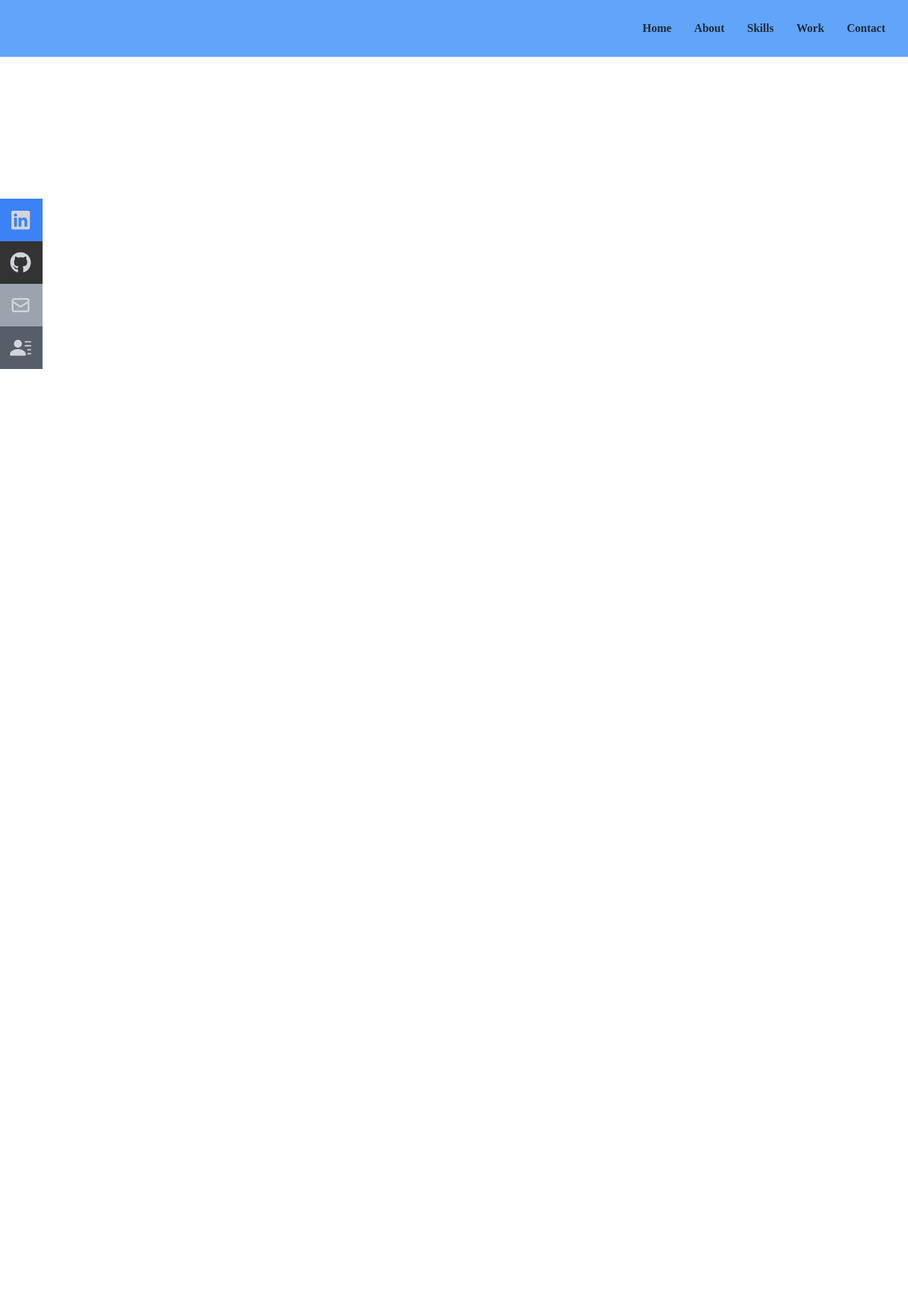
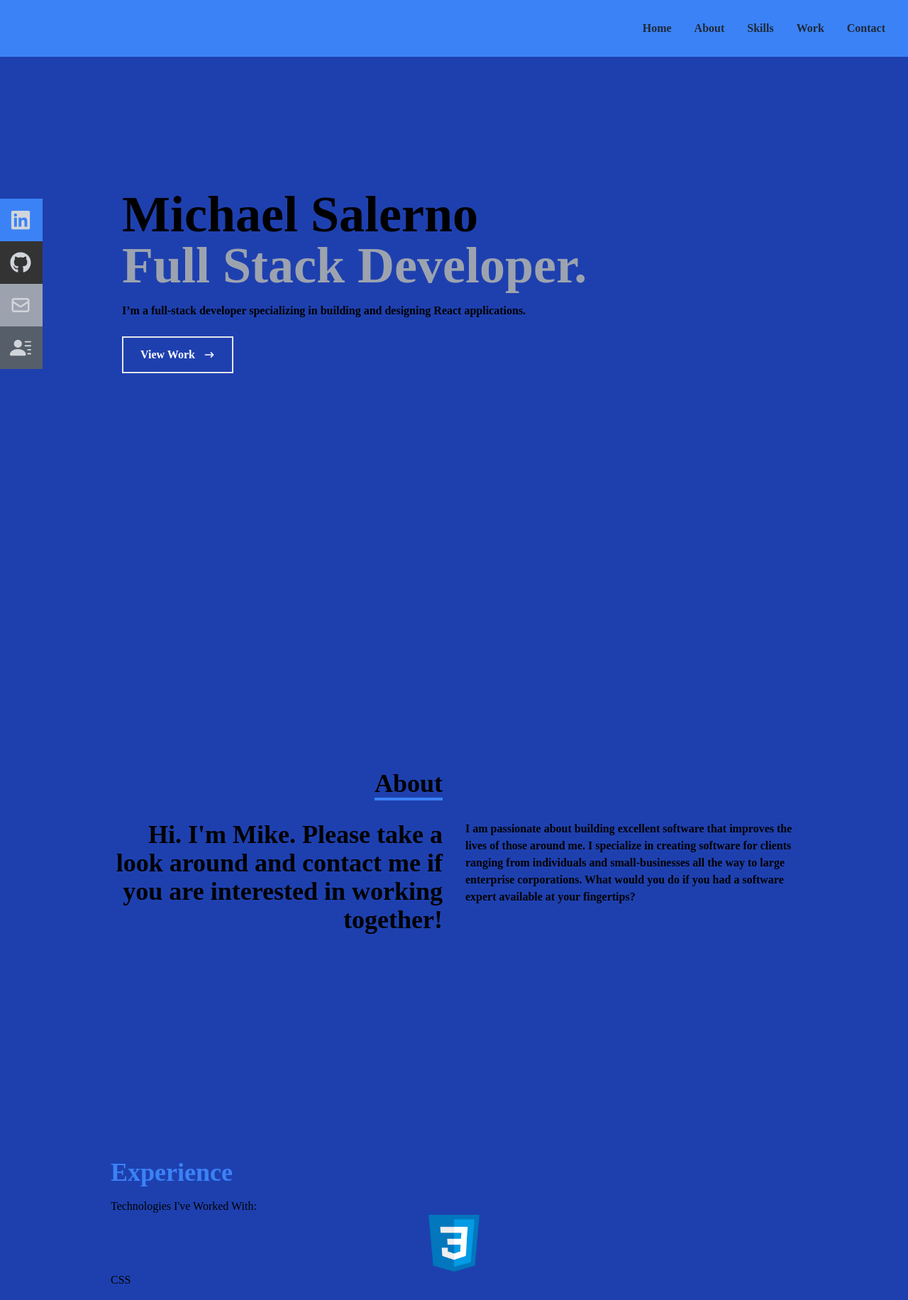
Before and after one commit to msalerno93/react-portfolio, a React (Create React App) app: page / in a window 1280 px wide. Shown: the whole page at 71% size. Before the commit the page ends 800 px from the top, so only its background shows below. Built offline with nearby package versions, Linux system fonts and the light colour scheme.

Commit message:
finish about section started skills section

```diff
--- a/src/App.js
+++ b/src/App.js
@@ -1,9 +1,15 @@
+import About from "./components/About";
+import Home from "./components/Home";
 import Navbar from "./components/Navbar";
+import Skills from "./components/Skills";
 
 function App() {
   return (
     <div>
       <Navbar />
+      <Home />
+      <About />
+      <Skills />
     </div>
   );
 }
--- /dev/null
+++ b/src/components/About.jsx
@@ -0,0 +1,32 @@
+import React from 'react';
+
+const About = () => {
+  return (
+    <div name='about' className='w-full h-screen bg-blue-800 text-black'>
+      <div className='flex flex-col justify-center items-center w-full h-full'>
+        <div className='max-w-[1000px] w-full grid grid-cols-2 gap-8'>
+          <div className='sm:text-right pb-8 pl-4'>
+            <p className='text-4xl font-bold inline border-b-4 border-blue-500'>
+              About
+            </p>
+          </div>
+          <div></div>
+          </div>
+          <div className='max-w-[1000px] w-full grid sm:grid-cols-2 gap-8 px-4'>
+            <div className='sm:text-right text-4xl font-bold'>
+              <p>Hi. I'm Mike. Please take a look around and contact me if you are interested in working together!</p>
+            </div>
+            <div>
+              <p className='font-bold'>I am passionate about building excellent software that improves
+              the lives of those around me. I specialize in creating software
+              for clients ranging from individuals and small-businesses all the
+              way to large enterprise corporations. What would you do if you had
+              a software expert available at your fingertips?</p>
+            </div>
+          </div>
+      </div>
+    </div>
+  );
+};
+
+export default About;
--- /dev/null
+++ b/src/components/Home.jsx
@@ -0,0 +1,30 @@
+import React from 'react';
+import { HiArrowNarrowRight } from 'react-icons/hi';
+
+const Home = () => {
+  return (
+    <div name='home' className='w-full h-screen bg-blue-800'>
+      <div className='max-w-[1000px] mx-auto px-8 flex flex-col justify-center h-full'>
+        <h1 className='text-4xl sm:text-7xl font-bold text-black'>
+          Michael Salerno
+        </h1>
+        <h2 className='text-4xl sm:text-7xl font-bold text-gray-400'>
+          Full Stack Developer.
+        </h2>
+        <p className='text-black font-bold py-4 max-w-[700px]'>
+          I’m a full-stack developer specializing in building and designing React applications.
+        </p>
+        <div>
+          <button className='text-white group border-2 px-6 py-3 my-2 flex items-center font-bold hover:bg-black hover:border-blue-600'>
+            View Work
+            <span className='group-hover:rotate-90 duration-300'>
+              <HiArrowNarrowRight className='ml-3 ' />
+            </span>
+          </button>
+        </div>
+      </div>
+    </div>
+  );
+};
+
+export default Home;
--- a/src/components/Navbar.jsx
+++ b/src/components/Navbar.jsx
@@ -14,7 +14,7 @@ const Navbar = () => {
   const handleClick = () => setNav(!nav);
 
   return (
-    <div className='fixed w-full h-[80px] flex justify-between items-center px-4 bg-blue-400 text-gray-800 font-bold'>
+    <div className='fixed w-full h-[80px] flex justify-between items-center px-4 bg-blue-500 text-gray-800 font-bold'>
       <div>
       </div>
 
@@ -97,7 +97,7 @@ const Navbar = () => {
           <li className='w-[160px] h-[60px] flex justify-between items-center ml-[-100px] hover:ml-[-10px] duration-300 bg-blue-500'>
             <a
               className='flex justify-between items-center w-full text-gray-300'
-              href='/'
+              href='https://www.linkedin.com/in/michael-salerno-tech/'
             >
               Linkedin <FaLinkedin size={30} />
             </a>
@@ -105,7 +105,7 @@ const Navbar = () => {
           <li className='w-[160px] h-[60px] flex justify-between items-center ml-[-100px] hover:ml-[-10px] duration-300 bg-[#333333]'>
             <a
               className='flex justify-between items-center w-full text-gray-300'
-              href='/'
+              href='https://github.com/msalerno93'
             >
               Github <FaGithub size={30} />
             </a>
--- /dev/null
+++ b/src/components/Skills.jsx
@@ -0,0 +1,30 @@
+import React from 'react'
+
+import css from "../assets/css.png"
+import html from "../assets/html.png"
+import github from "../assets/github.png"
+import javascript from "../assets/javascript.png"
+import react from "../assets/react.png"
+import tailwind from "../assets/tailwind.png"
+
+const Skills = () => {
+  return (
+    <div name='skills' className='bg-blue-800'>
+        <div className='max-w-[1000px] mx-auto p-4 flex flex-col justify-center w-full h-full'>
+            <div>
+                <p className='text-4xl text-blue-500 py-4 font-bold'>Experience</p>
+                <p>Technologies I've Worked With:</p>
+            </div>
+            <div>
+                <div>
+                    <img className='w-20 mx-auto' src={css} alt="css Icon" />
+                    <p>CSS</p>
+                </div>
+            </div>
+        </div>
+
+    </div>
+  )
+}
+
+export default Skills
```
